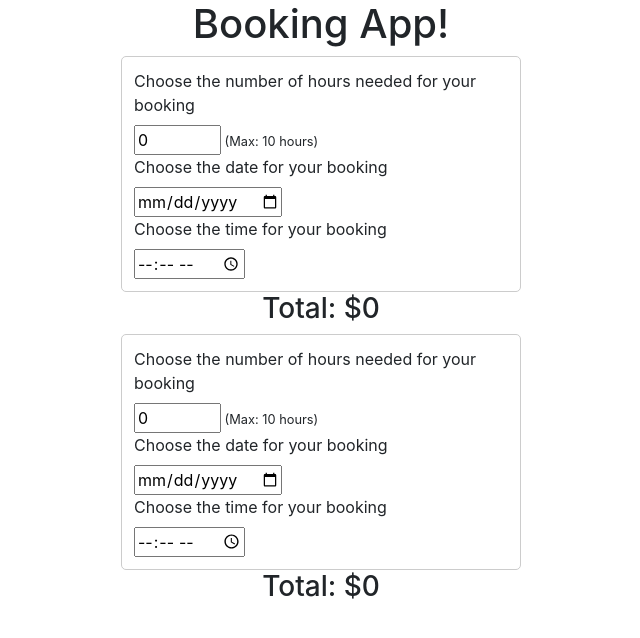
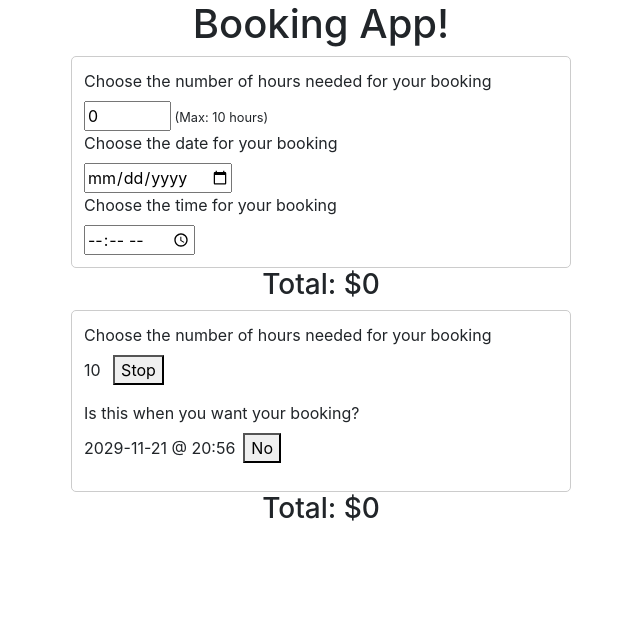
Before and after one commit to ryanwong2000/booking-app-test, a React (Create React App) app: page / in a window 1280 px wide. Shown: the top 638 px of the page, without its empty margins (319-959 px from the left). Built offline with nearby package versions, Linux system fonts and the light colour scheme.

Commit message:
silly form functionality works

```diff
--- a/src/components/FinalCheckout.js
+++ b/src/components/FinalCheckout.js
@@ -7,7 +7,7 @@ export default function FinalCheckout(props) {
 
   const getTotal = (date, hours, time, priceWeekdays, priceWeekends) => {
     const dayOfWeek = new Date(date).getDay();
-    console.log('day', dayOfWeek);
+    // console.log('day', dayOfWeek);
     //check for overlap between a weekday and weekends
     if (
       Number(time.substring(0, 2)) + Number(hours) > 24 &&
--- a/src/components/SillyForm.js
+++ b/src/components/SillyForm.js
@@ -2,22 +2,75 @@ import React, { Component } from 'react';
 import '../css/MyForm.css';
 import FinalCheckout from './FinalCheckout';
 
-export default class MyForm extends Component {
+export default class SillyForm extends Component {
   constructor(props) {
     super(props);
     this.state = {
       hours: 0,
-      date: '',
-      time: ''
+      hoursDisp: 0,
+      date: this.randomDate(),
+      time: this.randomTime(),
+      stopped: false
     };
-    this.handleChange = this.handleChange.bind(this);
   }
 
+  randomDate = () => {
+    const start = new Date();
+    const end = new Date(2030, 0, 1);
+    const random = new Date(
+      start.getTime() + Math.random() * (end.getTime() - start.getTime())
+    );
+    console.log(random.toISOString().split('T')[0]);
+    return random.toISOString().split('T')[0];
+  };
+
+  randomTime = () => {
+    const hour = Math.floor(Math.random() * 24).toLocaleString('en-US', {
+      minimumIntegerDigits: 2,
+      useGrouping: false
+    }); //ensures 2 digits for hour (ex: 02:13)
+    const min = Math.floor(Math.random() * 60).toLocaleString('en-US', {
+      minimumIntegerDigits: 2,
+      useGrouping: false
+    });
+    return `${hour}:${min}`;
+  };
+
   handleChange = (event, fieldName) => {
-    console.log(fieldName, event.target.value, typeof event.target.value);
-    this.setState({
-      [fieldName]: event.target.value
-    });
+    switch (fieldName) {
+      //handle set hours
+      case 'hours':
+        if (!this.state.stopped) {
+          clearInterval(this.timeout);
+          this.setState({ stopped: true, hours: this.state.hoursDisp });
+        } else {
+          this.setState({ stopped: false });
+          this.startCycle();
+        }
+        break;
+
+      //handle random datetime
+      case 'dateTime':
+        this.setState({
+          date: this.randomDate(),
+          time: this.randomTime()
+        });
+        break;
+      default:
+        return;
+    }
+  };
+
+  startCycle = () => {
+    this.timeout = setInterval(() => {
+      let currentIdx = this.state.hoursDisp;
+      this.setState({ hoursDisp: (currentIdx + 1) % 11 });
+    }, 100);
+  };
+
+  //set interval to go through the numbers 0-10
+  componentDidMount = () => {
+    this.startCycle();
   };
 
   render() {
@@ -29,43 +82,30 @@ export default class MyForm extends Component {
               Choose the number of hours needed for your booking
             </label>
             <br />
-            <input
-              name="hoursNeeded"
-              id="hoursNeeded"
-              type="number"
-              value={this.state.hours}
-              min="0"
-              max="10"
-              onChange={(event) => this.handleChange(event, 'hours')}
-              required
-            />
-            <small> (Max: 10 hours)</small>
+            <p>
+              {this.state.hoursDisp}{' '}
+              <button
+                type="button"
+                onClick={(event) => this.handleChange(event, 'hours')}
+              >
+                {this.state.stopped ? 'Try Again' : 'Stop'}
+              </button>
+            </p>
           </div>
           <div>
-            <label htmlFor="dateBooking">
-              Choose the date for your booking
+            <label htmlFor="dateTimeBooking">
+              Is this when you want your booking?
             </label>
             <br />
-            <input
-              name="dateBooking"
-              id="dateBooking"
-              type="date"
-              onChange={(event) => this.handleChange(event, 'date')}
-              required
-            />
-          </div>
-          <div>
-            <label htmlFor="timeBooking">
-              Choose the time for your booking
-            </label>
-            <br />
-            <input
-              name="timeBooking"
-              id="timeBooking"
-              type="time"
-              onChange={(event) => this.handleChange(event, 'time')}
-              required
-            />
+            <p>
+              {this.state.date} @ {this.state.time}
+              <button
+                type="button"
+                onClick={(event) => this.handleChange(event, 'dateTime')}
+              >
+                No
+              </button>
+            </p>
           </div>
         </form>
 
--- a/src/css/MyForm.css
+++ b/src/css/MyForm.css
@@ -1,10 +1,13 @@
 .MyForm {
   margin: auto;
   border: 1px solid #ccc;
-  max-width: 400px;
+  max-width: 500px;
   padding: 12px;
   border-radius: 5px;
 }
 .total {
   text-align: center;
 }
+button {
+  margin: 0px 8px;
+}
```
